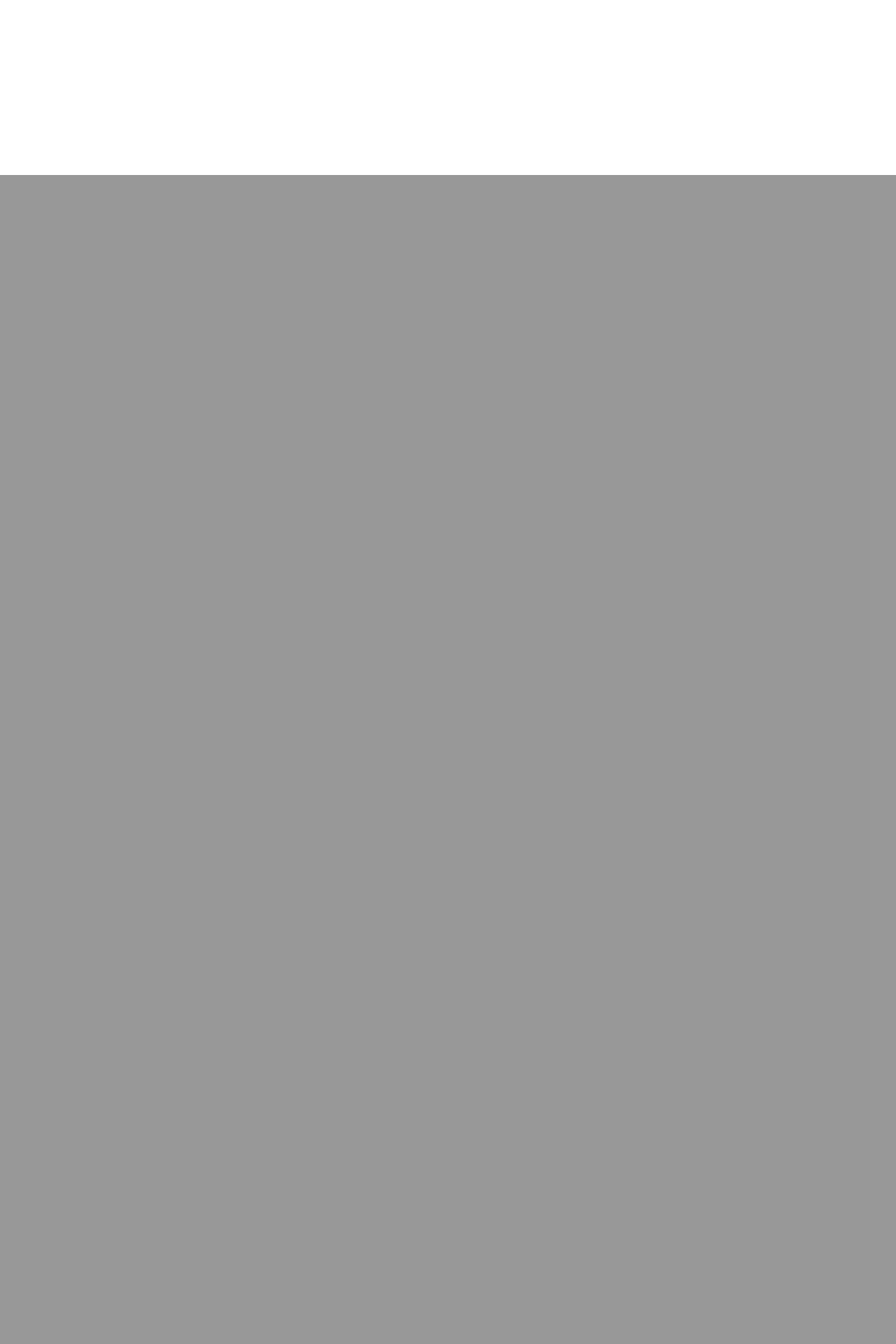
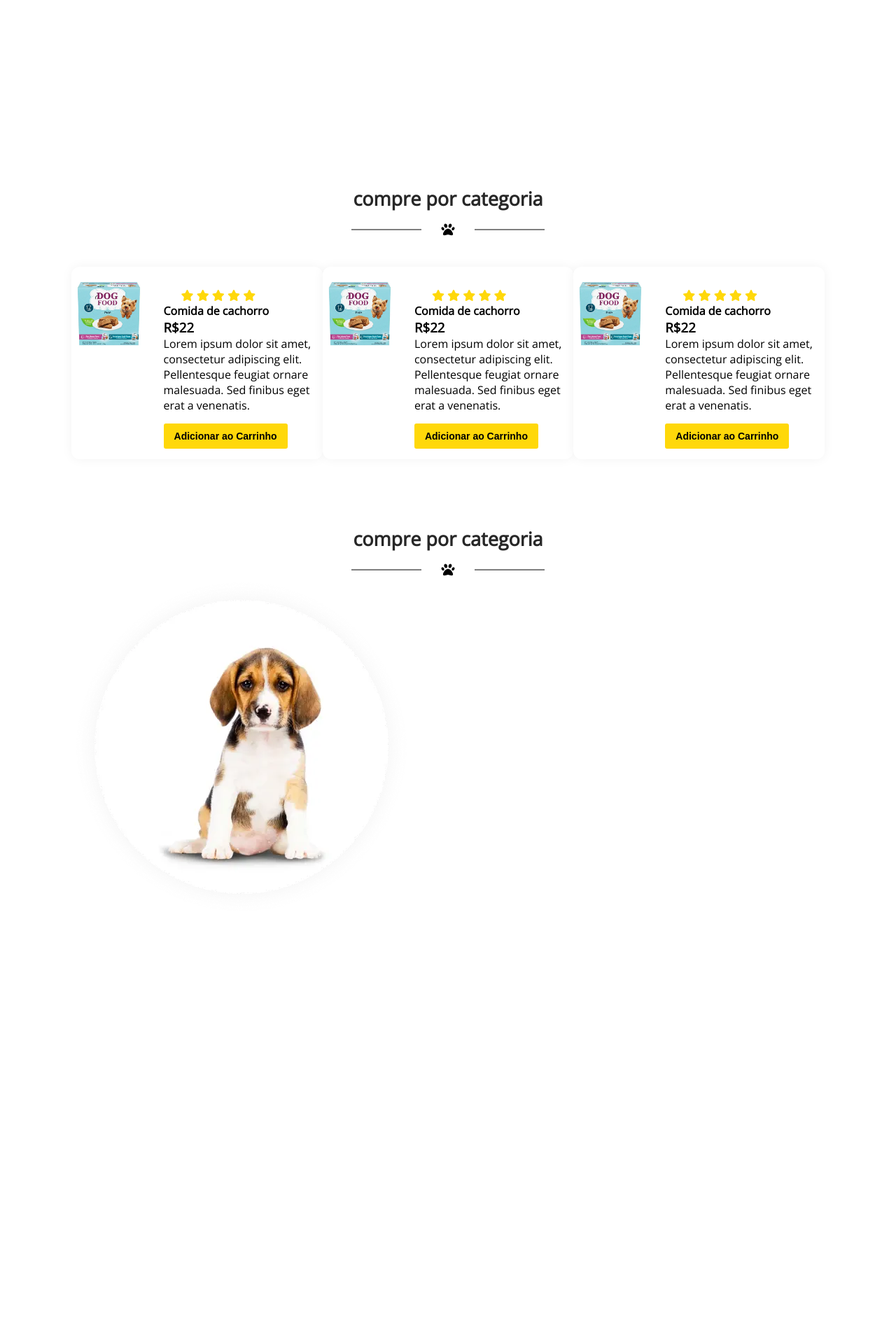
Before and after one commit to Matheuskocotem/projetoFinalDesenvolvimentoSistemas, a PHP site: page /views/dashboard.html in a window 1280 px wide. Shown: the part 752-2672 px from the top of the page at 70% size. Before the commit the page ends 1002 px from the top, so only its background shows below. Run offline with PHP 8.4, Linux system fonts and the light colour scheme; some libraries are stand-ins or nearby versions.

Commit message:
dash single pet

```diff
--- a/Frontend/styles/dashboard.css
+++ b/Frontend/styles/dashboard.css
@@ -173,6 +173,128 @@ header .header_right .cart .total {
 }
 
 
+/* =========compre por categoria ========= */
+
+#shop_category{
+    padding-top: 15px;
+    padding-bottom: 40px;
+}
+
+.heading{
+    text-align: center;
+}
+
+.heading h3{
+    font-size: 27px;
+    margin-bottom: 13px;
+    color: #272727;
+}
+
+.paw {
+    text-align: center;
+    position: relative;
+    display: block;
+    width: 20%;
+    margin: auto;
+    font-size: 19px;
+}
+
+.paw::before,
+.paw::after {
+    content: '';
+    width: 100px;
+    height: 1px;
+    background-color: #000;
+    position: absolute;
+    top: 50%;
+    transform: translateY(-50%);
+}
+
+.paw::before {
+    left: -30px;
+}
+
+.paw::after {
+    right: -30px;
+}
+
+
+.shop_category .food{
+    display: flex;
+    justify-content: space-between;
+    align-items: center;
+    padding: 40px 0;
+}
+
+.shop_category .food .food_items{
+    width: 49%;
+    background-color: #fff;
+    box-shadow: 0 0 16px rgba(0 0 0 / 5%);
+    border-radius: 12px;
+    overflow: hidden;
+    display: flex;
+    justify-content: space-between;
+}
+
+.shop_category .food .food_items .img{
+    width: 450px;
+}
+
+.shop_category .food .food_items .img img{
+    width: 100%;
+}
+
+.food_details{
+    padding-left: 25px;
+    padding-top: 15px;
+}
+
+.food_details .review{
+    padding-left: 25px;
+    padding-top: 15px;
+}
+
+.food_details .review i{
+    color: #ffd80a;
+}
+
+.food_details .review h4{
+    font-size: 15px;
+    padding: 10px 0;
+}
+
+.food_details .review h3{
+    font-size: 17px;
+}
+
+.food_details .review p{
+    font-size: 15px;
+    color: gray;
+    line-height: 1.7;
+    padding: 16px 0;
+    padding-right: 15px;
+}
+
+button{
+    margin: 15px 0;
+    background-color: #ffd80a;
+    border: none;
+    font-size: 14px;
+    font-weight: 600;
+    padding: 10px 15px;
+    border-radius: 3px;
+    transition: 0.3s;
+    cursor: pointer;
+}
+
+button:hover{
+    background-color: #000;
+    color: #fff;
+}
+
+
+
+
 /* =========Responsividade========= */
 
 @media (max-width: 1024px) {
--- a/Frontend/views/dashboard.html
+++ b/Frontend/views/dashboard.html
@@ -49,22 +49,124 @@
         <!-- facilidade aqui -->
     <div class="facility w-70">
         <div class="f_item">
-            <svg xmlns="http://www.w3.org/2000/svg" x="0px" y="0px" viewBox="0 0 288 288"><path style="fill:#622d89"><animate repeatCount="indefinite" attributeName="d" dur="6s" values="M37.5,186c-12.1-10.5-11.8-32.3-7.2-46.7c4.8-15,13.1-17.8,30.1-36.7C91,68.8,83.5,56.7,103.4,45 c22.2-13.1,51.1-9.5,69.6-1.6c18.1,7.8,15.7,15.3,43.3,33.2c28.8,18.8,37.2,14.3,46.7,27.9c15.6,22.3,6.4,53.3,4.4,60.2 c-3.3,11.2-7.1,23.9-18.5,32c-16.3,11.5-29.5,0.7-48.6,11c-16.2,8.7-12.6,19.7-28.2,33.2c-22.7,19.7-63.8,25.7-79.9,9.7 c-15.2-15.1,0.3-41.7-16.6-54.9C63,186,49.7,196.7,37.5,186z; M51,171.3c-6.1-17.7-15.3-17.2-20.7-32c-8-21.9,0.7-54.6,20.7-67.1c19.5-12.3,32.8,5.5,67.7-3.4C145.2,62,145,49.9,173,43.4 c12-2.8,41.4-9.6,60.2,6.6c19,16.4,16.7,47.5,16,57.7c-1.7,22.8-10.3,25.5-9.4,46.4c1,22.5,11.2,25.8,9.1,42.6 c-2.2,17.6-16.3,37.5-33.5,40.8c-22,4.1-29.4-22.4-54.9-22.6c-31-0.2-40.8,39-68.3,35.7c-17.3-2-32.2-19.8-37.3-34.8 C48.9,198.6,57.8,191,51,171.3z; M37.5,186c-12.1-10.5-11.8-32.3-7.2-46.7c4.8-15,13.1-17.8,30.1-36.7C91,68.8,83.5,56.7,103.4,45 c22.2-13.1,51.1-9.5,69.6-1.6c18.1,7.8,15.7,15.3,43.3,33.2c28.8,18.8,37.2,14.3,46.7,27.9c15.6,22.3,6.4,53.3,4.4,60.2 c-3.3,11.2-7.1,23.9-18.5,32c-16.3,11.5-29.5,0.7-48.6,11c-16.2,8.7-12.6,19.7-28.2,33.2c-22.7,19.7-63.8,25.7-79.9,9.7 c-15.2-15.1,0.3-41.7-16.6-54.9C63,186,49.7,196.7,37.5,186z"></animate></path></svg>
+            <svg xmlns="http://www.w3.org/2000/svg" x="0px" y="0px" viewBox="0 0 288 288"><path style="fill:#622d89"><animate repeatCount="indefinite" attributeName="d" dur="5s" values="M37.5,186c-12.1-10.5-11.8-32.3-7.2-46.7c4.8-15,13.1-17.8,30.1-36.7C91,68.8,83.5,56.7,103.4,45 c22.2-13.1,51.1-9.5,69.6-1.6c18.1,7.8,15.7,15.3,43.3,33.2c28.8,18.8,37.2,14.3,46.7,27.9c15.6,22.3,6.4,53.3,4.4,60.2 c-3.3,11.2-7.1,23.9-18.5,32c-16.3,11.5-29.5,0.7-48.6,11c-16.2,8.7-12.6,19.7-28.2,33.2c-22.7,19.7-63.8,25.7-79.9,9.7 c-15.2-15.1,0.3-41.7-16.6-54.9C63,186,49.7,196.7,37.5,186z; M51,171.3c-6.1-17.7-15.3-17.2-20.7-32c-8-21.9,0.7-54.6,20.7-67.1c19.5-12.3,32.8,5.5,67.7-3.4C145.2,62,145,49.9,173,43.4 c12-2.8,41.4-9.6,60.2,6.6c19,16.4,16.7,47.5,16,57.7c-1.7,22.8-10.3,25.5-9.4,46.4c1,22.5,11.2,25.8,9.1,42.6 c-2.2,17.6-16.3,37.5-33.5,40.8c-22,4.1-29.4-22.4-54.9-22.6c-31-0.2-40.8,39-68.3,35.7c-17.3-2-32.2-19.8-37.3-34.8 C48.9,198.6,57.8,191,51,171.3z; M37.5,186c-12.1-10.5-11.8-32.3-7.2-46.7c4.8-15,13.1-17.8,30.1-36.7C91,68.8,83.5,56.7,103.4,45 c22.2-13.1,51.1-9.5,69.6-1.6c18.1,7.8,15.7,15.3,43.3,33.2c28.8,18.8,37.2,14.3,46.7,27.9c15.6,22.3,6.4,53.3,4.4,60.2 c-3.3,11.2-7.1,23.9-18.5,32c-16.3,11.5-29.5,0.7-48.6,11c-16.2,8.7-12.6,19.7-28.2,33.2c-22.7,19.7-63.8,25.7-79.9,9.7 c-15.2-15.1,0.3-41.7-16.6-54.9C63,186,49.7,196.7,37.5,186z"></animate></path></svg>
             <i class="fa-solid fa-bag-shopping"></i>
             <h3>Peça hoje <br> desconto de <br> 10%</h3>
         </div>
 
         <div class="f_item">
-            <svg xmlns="http://www.w3.org/2000/svg" x="0px" y="0px" viewBox="0 0 288 288"><path style="fill:#622d89"><animate repeatCount="indefinite" attributeName="d" dur="7s" values="M37.5,186c-12.1-10.5-11.8-32.3-7.2-46.7c4.8-15,13.1-17.8,30.1-36.7C91,68.8,83.5,56.7,103.4,45 c22.2-13.1,51.1-9.5,69.6-1.6c18.1,7.8,15.7,15.3,43.3,33.2c28.8,18.8,37.2,14.3,46.7,27.9c15.6,22.3,6.4,53.3,4.4,60.2 c-3.3,11.2-7.1,23.9-18.5,32c-16.3,11.5-29.5,0.7-48.6,11c-16.2,8.7-12.6,19.7-28.2,33.2c-22.7,19.7-63.8,25.7-79.9,9.7 c-15.2-15.1,0.3-41.7-16.6-54.9C63,186,49.7,196.7,37.5,186z; M51,171.3c-6.1-17.7-15.3-17.2-20.7-32c-8-21.9,0.7-54.6,20.7-67.1c19.5-12.3,32.8,5.5,67.7-3.4C145.2,62,145,49.9,173,43.4 c12-2.8,41.4-9.6,60.2,6.6c19,16.4,16.7,47.5,16,57.7c-1.7,22.8-10.3,25.5-9.4,46.4c1,22.5,11.2,25.8,9.1,42.6 c-2.2,17.6-16.3,37.5-33.5,40.8c-22,4.1-29.4-22.4-54.9-22.6c-31-0.2-40.8,39-68.3,35.7c-17.3-2-32.2-19.8-37.3-34.8 C48.9,198.6,57.8,191,51,171.3z; M37.5,186c-12.1-10.5-11.8-32.3-7.2-46.7c4.8-15,13.1-17.8,30.1-36.7C91,68.8,83.5,56.7,103.4,45 c22.2-13.1,51.1-9.5,69.6-1.6c18.1,7.8,15.7,15.3,43.3,33.2c28.8,18.8,37.2,14.3,46.7,27.9c15.6,22.3,6.4,53.3,4.4,60.2 c-3.3,11.2-7.1,23.9-18.5,32c-16.3,11.5-29.5,0.7-48.6,11c-16.2,8.7-12.6,19.7-28.2,33.2c-22.7,19.7-63.8,25.7-79.9,9.7 c-15.2-15.1,0.3-41.7-16.6-54.9C63,186,49.7,196.7,37.5,186z"></animate></path></svg>
-            <i class="fa-solid fa-bag-shopping"></i>
-            <h3>Peça hoje <br> desconto de <br> 10%</h3>
+            <svg xmlns="http://www.w3.org/2000/svg" x="0px" y="0px" viewBox="0 0 288 288"><path style="fill:#622d89"><animate repeatCount="indefinite" attributeName="d" dur="6s" values="M37.5,186c-12.1-10.5-11.8-32.3-7.2-46.7c4.8-15,13.1-17.8,30.1-36.7C91,68.8,83.5,56.7,103.4,45 c22.2-13.1,51.1-9.5,69.6-1.6c18.1,7.8,15.7,15.3,43.3,33.2c28.8,18.8,37.2,14.3,46.7,27.9c15.6,22.3,6.4,53.3,4.4,60.2 c-3.3,11.2-7.1,23.9-18.5,32c-16.3,11.5-29.5,0.7-48.6,11c-16.2,8.7-12.6,19.7-28.2,33.2c-22.7,19.7-63.8,25.7-79.9,9.7 c-15.2-15.1,0.3-41.7-16.6-54.9C63,186,49.7,196.7,37.5,186z; M51,171.3c-6.1-17.7-15.3-17.2-20.7-32c-8-21.9,0.7-54.6,20.7-67.1c19.5-12.3,32.8,5.5,67.7-3.4C145.2,62,145,49.9,173,43.4 c12-2.8,41.4-9.6,60.2,6.6c19,16.4,16.7,47.5,16,57.7c-1.7,22.8-10.3,25.5-9.4,46.4c1,22.5,11.2,25.8,9.1,42.6 c-2.2,17.6-16.3,37.5-33.5,40.8c-22,4.1-29.4-22.4-54.9-22.6c-31-0.2-40.8,39-68.3,35.7c-17.3-2-32.2-19.8-37.3-34.8 C48.9,198.6,57.8,191,51,171.3z; M37.5,186c-12.1-10.5-11.8-32.3-7.2-46.7c4.8-15,13.1-17.8,30.1-36.7C91,68.8,83.5,56.7,103.4,45 c22.2-13.1,51.1-9.5,69.6-1.6c18.1,7.8,15.7,15.3,43.3,33.2c28.8,18.8,37.2,14.3,46.7,27.9c15.6,22.3,6.4,53.3,4.4,60.2 c-3.3,11.2-7.1,23.9-18.5,32c-16.3,11.5-29.5,0.7-48.6,11c-16.2,8.7-12.6,19.7-28.2,33.2c-22.7,19.7-63.8,25.7-79.9,9.7 c-15.2-15.1,0.3-41.7-16.6-54.9C63,186,49.7,196.7,37.5,186z"></animate></path></svg>
+            <i class="fa-solid fa-circle-arrow-left"></i>
+            <h3> CashBack </h3>
         </div>
 
         <div class="f_item">
-            <svg xmlns="http://www.w3.org/2000/svg" x="0px" y="0px" viewBox="0 0 288 288"><path style="fill:#622d89"><animate repeatCount="indefinite" attributeName="d" dur="5s" values="M37.5,186c-12.1-10.5-11.8-32.3-7.2-46.7c4.8-15,13.1-17.8,30.1-36.7C91,68.8,83.5,56.7,103.4,45 c22.2-13.1,51.1-9.5,69.6-1.6c18.1,7.8,15.7,15.3,43.3,33.2c28.8,18.8,37.2,14.3,46.7,27.9c15.6,22.3,6.4,53.3,4.4,60.2 c-3.3,11.2-7.1,23.9-18.5,32c-16.3,11.5-29.5,0.7-48.6,11c-16.2,8.7-12.6,19.7-28.2,33.2c-22.7,19.7-63.8,25.7-79.9,9.7 c-15.2-15.1,0.3-41.7-16.6-54.9C63,186,49.7,196.7,37.5,186z; M51,171.3c-6.1-17.7-15.3-17.2-20.7-32c-8-21.9,0.7-54.6,20.7-67.1c19.5-12.3,32.8,5.5,67.7-3.4C145.2,62,145,49.9,173,43.4 c12-2.8,41.4-9.6,60.2,6.6c19,16.4,16.7,47.5,16,57.7c-1.7,22.8-10.3,25.5-9.4,46.4c1,22.5,11.2,25.8,9.1,42.6 c-2.2,17.6-16.3,37.5-33.5,40.8c-22,4.1-29.4-22.4-54.9-22.6c-31-0.2-40.8,39-68.3,35.7c-17.3-2-32.2-19.8-37.3-34.8 C48.9,198.6,57.8,191,51,171.3z; M37.5,186c-12.1-10.5-11.8-32.3-7.2-46.7c4.8-15,13.1-17.8,30.1-36.7C91,68.8,83.5,56.7,103.4,45 c22.2-13.1,51.1-9.5,69.6-1.6c18.1,7.8,15.7,15.3,43.3,33.2c28.8,18.8,37.2,14.3,46.7,27.9c15.6,22.3,6.4,53.3,4.4,60.2 c-3.3,11.2-7.1,23.9-18.5,32c-16.3,11.5-29.5,0.7-48.6,11c-16.2,8.7-12.6,19.7-28.2,33.2c-22.7,19.7-63.8,25.7-79.9,9.7 c-15.2-15.1,0.3-41.7-16.6-54.9C63,186,49.7,196.7,37.5,186z"></animate></path></svg>
-            <i class="fa-solid fa-bag-shopping"></i>
-            <h3>Peça hoje <br> desconto de <br> 10%</h3>
+            <svg xmlns="http://www.w3.org/2000/svg" x="0px" y="0px" viewBox="0 0 288 288"><path style="fill:#622d89"><animate repeatCount="indefinite" attributeName="d" dur="7s" values="M37.5,186c-12.1-10.5-11.8-32.3-7.2-46.7c4.8-15,13.1-17.8,30.1-36.7C91,68.8,83.5,56.7,103.4,45 c22.2-13.1,51.1-9.5,69.6-1.6c18.1,7.8,15.7,15.3,43.3,33.2c28.8,18.8,37.2,14.3,46.7,27.9c15.6,22.3,6.4,53.3,4.4,60.2 c-3.3,11.2-7.1,23.9-18.5,32c-16.3,11.5-29.5,0.7-48.6,11c-16.2,8.7-12.6,19.7-28.2,33.2c-22.7,19.7-63.8,25.7-79.9,9.7 c-15.2-15.1,0.3-41.7-16.6-54.9C63,186,49.7,196.7,37.5,186z; M51,171.3c-6.1-17.7-15.3-17.2-20.7-32c-8-21.9,0.7-54.6,20.7-67.1c19.5-12.3,32.8,5.5,67.7-3.4C145.2,62,145,49.9,173,43.4 c12-2.8,41.4-9.6,60.2,6.6c19,16.4,16.7,47.5,16,57.7c-1.7,22.8-10.3,25.5-9.4,46.4c1,22.5,11.2,25.8,9.1,42.6 c-2.2,17.6-16.3,37.5-33.5,40.8c-22,4.1-29.4-22.4-54.9-22.6c-31-0.2-40.8,39-68.3,35.7c-17.3-2-32.2-19.8-37.3-34.8 C48.9,198.6,57.8,191,51,171.3z; M37.5,186c-12.1-10.5-11.8-32.3-7.2-46.7c4.8-15,13.1-17.8,30.1-36.7C91,68.8,83.5,56.7,103.4,45 c22.2-13.1,51.1-9.5,69.6-1.6c18.1,7.8,15.7,15.3,43.3,33.2c28.8,18.8,37.2,14.3,46.7,27.9c15.6,22.3,6.4,53.3,4.4,60.2 c-3.3,11.2-7.1,23.9-18.5,32c-16.3,11.5-29.5,0.7-48.6,11c-16.2,8.7-12.6,19.7-28.2,33.2c-22.7,19.7-63.8,25.7-79.9,9.7 c-15.2-15.1,0.3-41.7-16.6-54.9C63,186,49.7,196.7,37.5,186z"></animate></path></svg>
+            <i class="fa-solid fa-headset"></i>
+            <h3>24/7<br> suporte </h3>
         </div>
     </div>
+
+     <!-- compre por categoria -->
+      <section id="shop_category" class="w-70">
+        <div class="shop_category">
+            <div class="heading">
+                <h3>compre por categoria</h3>
+                <div class="paw">
+                    <i class="fa-solid fa-paw"></i>
+                </div>
+            </div>
+            <div class="food">
+                <div class="food_items">
+                    <div class="img">
+                        <img src="../Img/dogs_food.webp" alt="">
+                    </div>
+                    <div class="food_details">
+                        <div class="review">
+                            <i class="fa-solid fa-star"></i>
+                            <i class="fa-solid fa-star"></i>
+                            <i class="fa-solid fa-star"></i>
+                            <i class="fa-solid fa-star"></i>
+                            <i class="fa-solid fa-star"></i>
+                        </div>
+                        <h4>Comida de cachorro</h4>
+                        <h3>R$22</h3>
+                        <p>Lorem ipsum dolor sit amet, consectetur
+                            adipiscing elit. Pellentesque feugiat
+                            ornare malesuada. Sed finibus eget erat
+                            a venenatis.</p>
+                        <button>Adicionar ao Carrinho</button>
+                    </div>
+                </div>
+
+                <div class="food_items">
+                    <div class="img">
+                        <img src="../Img/dogs_food.webp" alt="">
+                    </div>
+                    <div class="food_details">
+                        <div class="review">
+                            <i class="fa-solid fa-star"></i>
+                            <i class="fa-solid fa-star"></i>
+                            <i class="fa-solid fa-star"></i>
+                            <i class="fa-solid fa-star"></i>
+                            <i class="fa-solid fa-star"></i>
+                        </div>
+                        <h4>Comida de cachorro</h4>
+                        <h3>R$22</h3>
+                        <p>Lorem ipsum dolor sit amet, consectetur
+                            adipiscing elit. Pellentesque feugiat
+                            ornare malesuada. Sed finibus eget erat
+                            a venenatis.</p>
+                        <button>Adicionar ao Carrinho</button>
+                    </div>
+                </div>
+
+                <div class="food_items">
+                    <div class="img">
+                        <img src="../Img/dogs_food.webp" alt="">
+                    </div>
+                    <div class="food_details">
+                        <div class="review">
+                            <i class="fa-solid fa-star"></i>
+                            <i class="fa-solid fa-star"></i>
+                            <i class="fa-solid fa-star"></i>
+                            <i class="fa-solid fa-star"></i>
+                            <i class="fa-solid fa-star"></i>
+                        </div>
+                        <h4>Comida de cachorro</h4>
+                        <h3>R$22</h3>
+                        <p>Lorem ipsum dolor sit amet, consectetur
+                            adipiscing elit. Pellentesque feugiat
+                            ornare malesuada. Sed finibus eget erat
+                            a venenatis.</p>
+                        <button>Adicionar ao Carrinho</button>
+                    </div>
+                </div>
+
+
+            </div>
+        </div>
+      </section>
+     <!-- compre por categoria(2) -->
+
+     <section id="shop_category" class="w-70">
+        <div class="shop_category">
+            <div class="heading">
+                <h3>compre por categoria</h3>
+                <div class="paw">
+                    <i class="fa-solid fa-paw"></i>
+                </div>
+            </div>
+            <div class="pet_list">
+                <div class="single_pet">
+                    <div class="img">
+                        <img src="../Img/dog.webp" alt="">
+                        <svg xmlns="http://www.w3.org/2000/svg" x="0px" y="0px" viewBox="0 0 288 288"><path style="fill:#f6f6f6"><animate repeatCount="indefinite" attributeName="d" dur="5s" values="M37.5,186c-12.1-10.5-11.8-32.3-7.2-46.7c4.8-15,13.1-17.8,30.1-36.7C91,68.8,83.5,56.7,103.4,45 c22.2-13.1,51.1-9.5,69.6-1.6c18.1,7.8,15.7,15.3,43.3,33.2c28.8,18.8,37.2,14.3,46.7,27.9c15.6,22.3,6.4,53.3,4.4,60.2 c-3.3,11.2-7.1,23.9-18.5,32c-16.3,11.5-29.5,0.7-48.6,11c-16.2,8.7-12.6,19.7-28.2,33.2c-22.7,19.7-63.8,25.7-79.9,9.7 c-15.2-15.1,0.3-41.7-16.6-54.9C63,186,49.7,196.7,37.5,186z; M51,171.3c-6.1-17.7-15.3-17.2-20.7-32c-8-21.9,0.7-54.6,20.7-67.1c19.5-12.3,32.8,5.5,67.7-3.4C145.2,62,145,49.9,173,43.4 c12-2.8,41.4-9.6,60.2,6.6c19,16.4,16.7,47.5,16,57.7c-1.7,22.8-10.3,25.5-9.4,46.4c1,22.5,11.2,25.8,9.1,42.6 c-2.2,17.6-16.3,37.5-33.5,40.8c-22,4.1-29.4-22.4-54.9-22.6c-31-0.2-40.8,39-68.3,35.7c-17.3-2-32.2-19.8-37.3-34.8 C48.9,198.6,57.8,191,51,171.3z; M37.5,186c-12.1-10.5-11.8-32.3-7.2-46.7c4.8-15,13.1-17.8,30.1-36.7C91,68.8,83.5,56.7,103.4,45 c22.2-13.1,51.1-9.5,69.6-1.6c18.1,7.8,15.7,15.3,43.3,33.2c28.8,18.8,37.2,14.3,46.7,27.9c15.6,22.3,6.4,53.3,4.4,60.2 c-3.3,11.2-7.1,23.9-18.5,32c-16.3,11.5-29.5,0.7-48.6,11c-16.2,8.7-12.6,19.7-28.2,33.2c-22.7,19.7-63.8,25.7-79.9,9.7 c-15.2-15.1,0.3-41.7-16.6-54.9C63,186,49.7,196.7,37.5,186z"></animate></path></svg>
+                    </div>
+                    <h4> tudo para dogs </h4>
+                </div>
+            </div>
+        </div>
+     </section>
 </body>
 </html>
```
